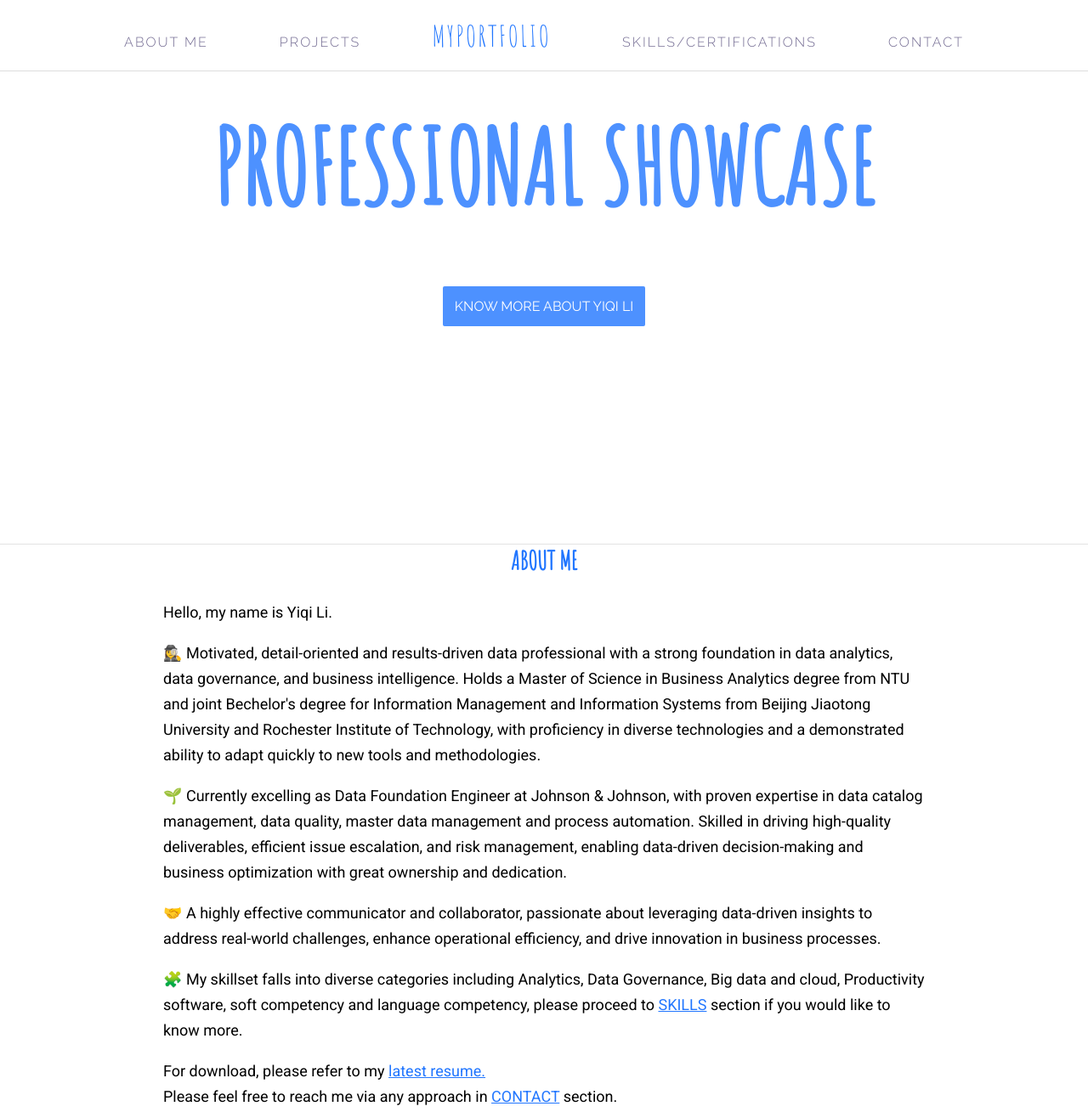
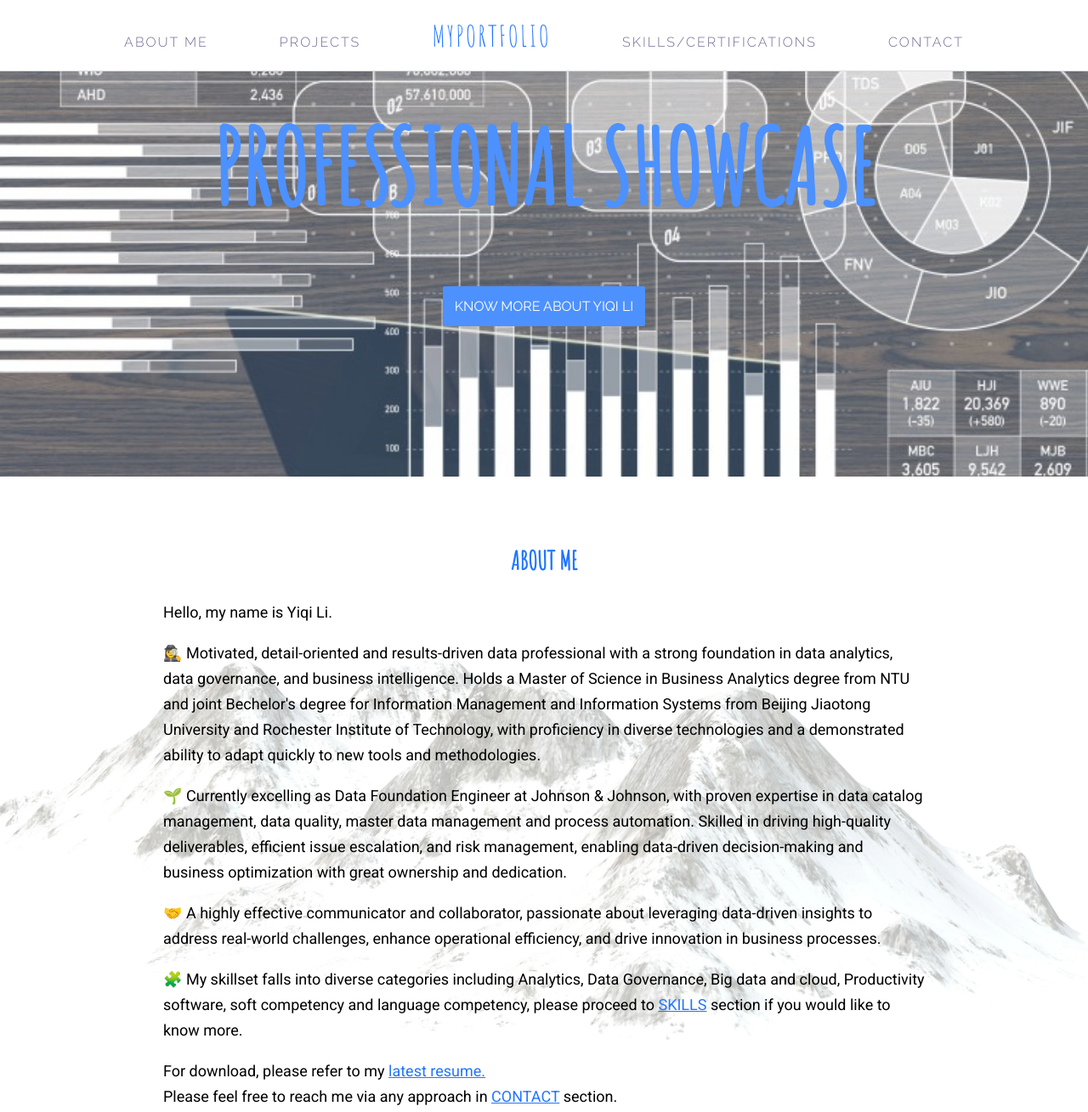
Before and after one commit to Yiqi974/My-Web, a plain HTML site: page index.html in a window 1280 px wide. Shown: the top 1309 px of the page at 85% size. Drawn offline with Linux system fonts and the light colour scheme.

Commit message:
Update style.css

```diff
--- a/Resources/style.css
+++ b/Resources/style.css
@@ -39,7 +39,7 @@ body{
     text-transform: uppercase;
   }
   .banner{
-    background-image: url("Resources/background.jpg");
+    background-image: url("background.jpg");
     opacity: 0.8;
     background-size: cover;
     border-bottom: 1px solid #dddddd;
@@ -76,7 +76,7 @@ body{
     margin: -40px 0px 80px 0px;
   }
   .content{
-    background-image: url('Resources/mountain.jpg');
+    background-image: url('mountain.jpg');
     background-position: center top;
     background-size: cover;
     border-bottom: 1px solid #eeeeee;
```
